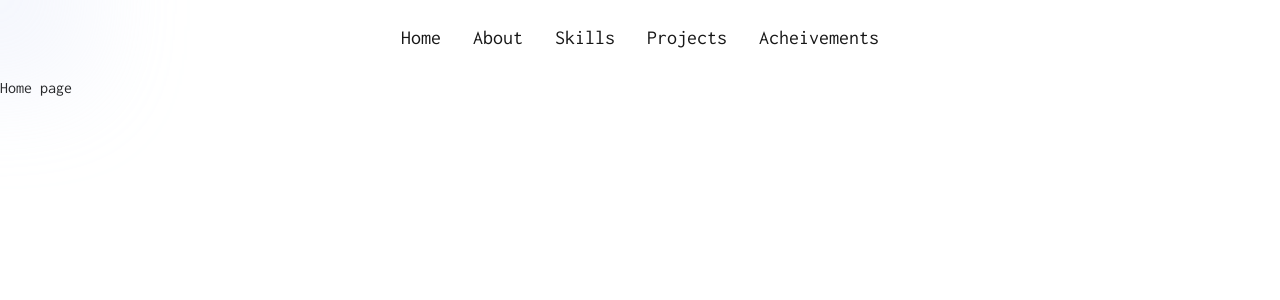
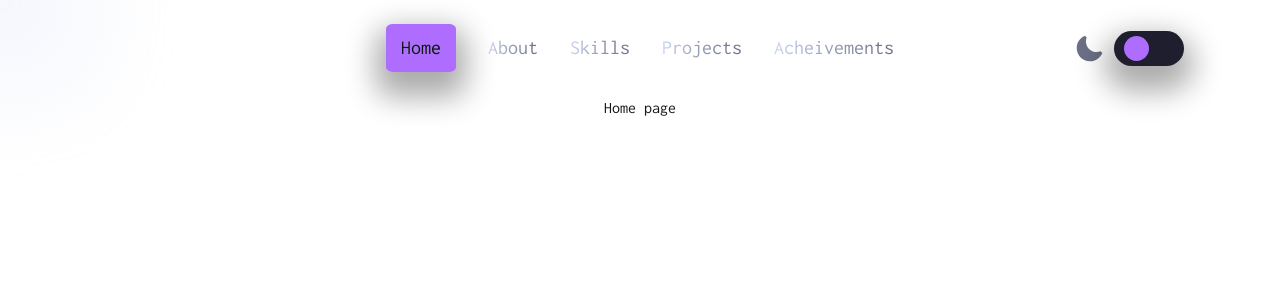
Before and after one commit to ShibamRoy9826/portfolio-remake, a Next.js app: page / in a window 1280 px wide. Shown: the top 300 px of the page. Built offline with nearby package versions, Linux system fonts and the light colour scheme.

Commit message:
completed basic navbar and background

```diff
--- a/package.json
+++ b/package.json
@@ -9,6 +9,7 @@
     "lint": "next lint"
   },
   "dependencies": {
+    "framer-motion": "^12.10.4",
     "motion": "^12.10.4",
     "next": "15.3.2",
     "react": "^19.0.0",
--- a/src/app/components/cursor.tsx
+++ b/src/app/components/cursor.tsx
@@ -1,6 +1,7 @@
 "use client"
 import {useEffect} from 'react';
 import {motion,useMotionValue,useTransform} from 'framer-motion';
+import style from "../styles/components.module.css";
 
 const CustomCursor=()=>{
     const pos={
@@ -25,6 +26,7 @@ const CustomCursor=()=>{
     },[]);
 
     return (
+        <>
         <motion.div
         className="customCursor"
         style={{
@@ -33,6 +35,7 @@ const CustomCursor=()=>{
           }}>
 
         </motion.div>
+        </>
     );
 };
 export default CustomCursor;
--- /dev/null
+++ b/src/app/components/darkModeSwitch.tsx
@@ -0,0 +1,34 @@
+"use client"
+
+import * as motion from "motion/react-client";
+import { useState } from "react";
+import style from "../styles/components.module.css";
+
+export default function DarkModeSwitch() {
+    const [isOn, setIsOn] = useState(true)
+
+    const toggleSwitch = () => setIsOn(!isOn)
+
+    return (
+        <div className={style.switchContainer}>
+            <svg width="2rem" className="border-0 mr-2" height="2rem" viewBox="0 0 48 48" xmlns="http://www.w3.org/2000/svg" fill="#6c7086" ><g id="SVGRepo_bgCarrier" strokeWidth="0"></g><g id="SVGRepo_tracerCarrier" strokeLinecap="round" strokeLinejoin="round"></g><g id="SVGRepo_iconCarrier"> <path d="M0 0h48v48H0z" fill="none"></path> <g id="Shopicon"> <path d="M24,44c8.002,0.093,15.587-5.043,18.532-12.469l-2.605-2.605C26.94,34.271,13.732,21.053,19.073,8.073l-2.604-2.605 C-3.688,14,2.123,43.714,24,44z"></path> </g> </g></svg>
+        <button
+            className={style.switchInnerBox}
+            style={{
+                justifyContent: "flex-" + (isOn ? "start" : "end"),
+            }}
+            onClick={toggleSwitch}
+        >
+            <motion.div
+                className={style.switchHandle}
+                layout
+                transition={{
+                    type: "spring",
+                    visualDuration: 0.4,
+                    bounce: 0.5,
+                }}
+            />
+        </button>
+        </div>
+    )
+}
--- /dev/null
+++ b/src/app/components/menuSelected.tsx
@@ -0,0 +1,12 @@
+import * as motion from "motion/react-client";
+import compoStyle from "../styles/components.module.css";
+
+export default function selectedBox(){
+    return (
+        <motion.div
+        animate={{rotate:360}}
+        className={compoStyle.selectedBox}
+        transition={{type:"spring",duration:1, repeat: Infinity}}>
+        </motion.div>
+    );
+}
--- a/src/app/components/navbar.tsx
+++ b/src/app/components/navbar.tsx
@@ -1,15 +1,47 @@
+"use client"
+
 import Link from "next/link";
+import DarkModeSwitch from "../components/darkModeSwitch";
+import {motion} from 'framer-motion';
+import {usePathname} from 'next/navigation';
+import compoStyle from '../styles/components.module.css';
+
+const navItems = [
+  { name: 'Home', path: '/' ,id:1},
+  { name: 'About', path: '/about',id:2 },
+  { name: 'Skills', path: '/skills',id:3 },
+  { name: 'Projects', path: '/projects',id:4 },
+  { name: 'Acheivements', path: '/acheivements',id:5 },
+];
 
 function NavBar(){
+    const pathName=usePathname();
+
     return(
         <header className="nav">
-    <ol className="flex flex-row items-center justify-center py-6">
-      <li className="mx-4 text-center text-xl"><Link href="/">Home</Link></li>
-      <li className="mx-4 text-center text-xl"><Link href="/about">About</Link></li>
-      <li className="mx-4 text-center text-xl"><Link href="/skills">Skills</Link></li>
-      <li className="mx-4 text-center text-xl"><Link href="/projects">Projects</Link></li>
-      <li className="mx-4 text-center text-xl"><Link href="/acheivements">Acheivements</Link></li>
-    </ol>
+        <ol className="flex flex-row items-center justify-center py-6">
+          {navItems.map((item)=>(
+          <li className="mx-4 text-center text-xl" key={item.id}>
+            <Link href={item.path}>
+            {pathName!== item.path && (
+              <p className={compoStyle.tabNames}>{item.name}</p>
+            )}
+            {pathName === item.path && (
+                <motion.div
+                  layoutId="activeIndicator"
+                  className={compoStyle.selectedBox}
+                  initial={false}
+                  animate={{ opacity: 1 }}
+                  transition={{ duration: 1, type:"spring"}}
+                  exit={{ opacity: 0 }}
+                >
+                  <p style={{color:"#11111b"}} className={compoStyle.tabNames}>{item.name}</p>
+                  </motion.div>
+              )}
+            </Link></li>
+          ))}
+        <DarkModeSwitch/>
+        </ol>
     </header>
     );
 }
--- a/src/app/layout.tsx
+++ b/src/app/layout.tsx
@@ -24,6 +24,9 @@ export default function RootLayout({
         className={inconsolata.className}
       >
         <NavBar/>
+        {/* <div className="z-[100] flex items-center justify-center w-full h-full">
+        <Loader/>
+        </div> */}
         <CustomCursor/>
         {children}
 
--- a/src/app/page.tsx
+++ b/src/app/page.tsx
@@ -3,8 +3,7 @@
 export default function Home() {
   return (
 
-    <h1>Home page
-    </h1>
+        <h1 className="text-center">Home page</h1>
 
   );
 }
--- a/src/app/styles/components.module.css
+++ b/src/app/styles/components.module.css
@@ -0,0 +1,56 @@
+.loaderBox{
+    height:50px;
+    width:50px;
+    border-radius:10px;
+    background-color: red;
+}
+.selectedBox{
+    z-index: -10;
+    padding-left:15px;
+    padding-right:15px;
+    padding-top:10px;
+    padding-bottom:10px;
+    background-color: #ae6dff;
+    box-shadow:0 15px 30px 10px #00000055;
+    border-radius: 10%;
+}
+
+.tabNames{
+    background-image:linear-gradient(90deg,rgba(205, 214, 244, 1) 0%, rgba(147, 153, 178, 1) 50%, rgba(108, 112, 134, 1) 100%);
+    color: transparent;
+    background-clip: text;
+}
+
+.switchContainer{
+    position: absolute;
+    right:6rem;
+    display: flex;
+    align-items: center;
+    justify-content: center;
+    flex-direction: row;
+}
+
+.switchInnerBox{
+    width: 70px;
+    height: 35px;
+    background-color: #1e1e2e;
+    border-radius: 50px;
+    cursor: pointer;
+    display: flex;
+    padding-left: 10px;
+    padding-right: 10px;
+    padding-top: 5px;
+    padding-bottom: 5px;
+    align-items: center;
+    justify-content: center;
+    outline:none;
+    border:none;
+    box-shadow:0 15px 30px 10px #00000055;
+}
+
+.switchHandle{
+    width: 25px;
+    height: 25px;
+    background-color: #ae6dff;
+    border-radius: 50%;
+}
--- a/src/app/styles/globals.css
+++ b/src/app/styles/globals.css
@@ -14,20 +14,24 @@
 
 @media (prefers-color-scheme: dark) {
   :root {
-    --background: #0a0a0a;
+    --background: #11111b;
+    --bg: #11111b;
+    --bg2: #1e1e2e;
     --foreground: #cdd6f4;
+    --fg: #cdd6f4;
   }
 }
 
 body {
-  background: var(--background);
+  /* background-image: linear-gradient(179deg,rgba(30, 30, 46, 1) 0%, rgba(24, 24, 37, 1) 50%, rgba(17, 17, 27, 1) 100%); */
+  background-image:linear-gradient(120deg,var(--bg2) 10%,var(--bg) 100%);
+  background-size: cover;
+  background-repeat: no-repeat;
   color: var(--foreground);
   font-family: Arial, Helvetica, sans-serif;
+  min-height:100vh;
 }
 
-*{
-  cursor:none;
-}
 .customCursor{
   background-color:transparent;
   box-shadow:0 0 100px 100px rgb(205, 214, 244,0.2);
@@ -35,3 +39,10 @@ body {
   width:1px;
   border-radius:50%;
 }
+main{
+  width:100%;
+  display:flex;
+  flex-direction:column;
+  align-items:center;
+  justify-content:center;
+}
```
Also changed, not shown: 1 other file (tests, documents, lock files or other folders).
